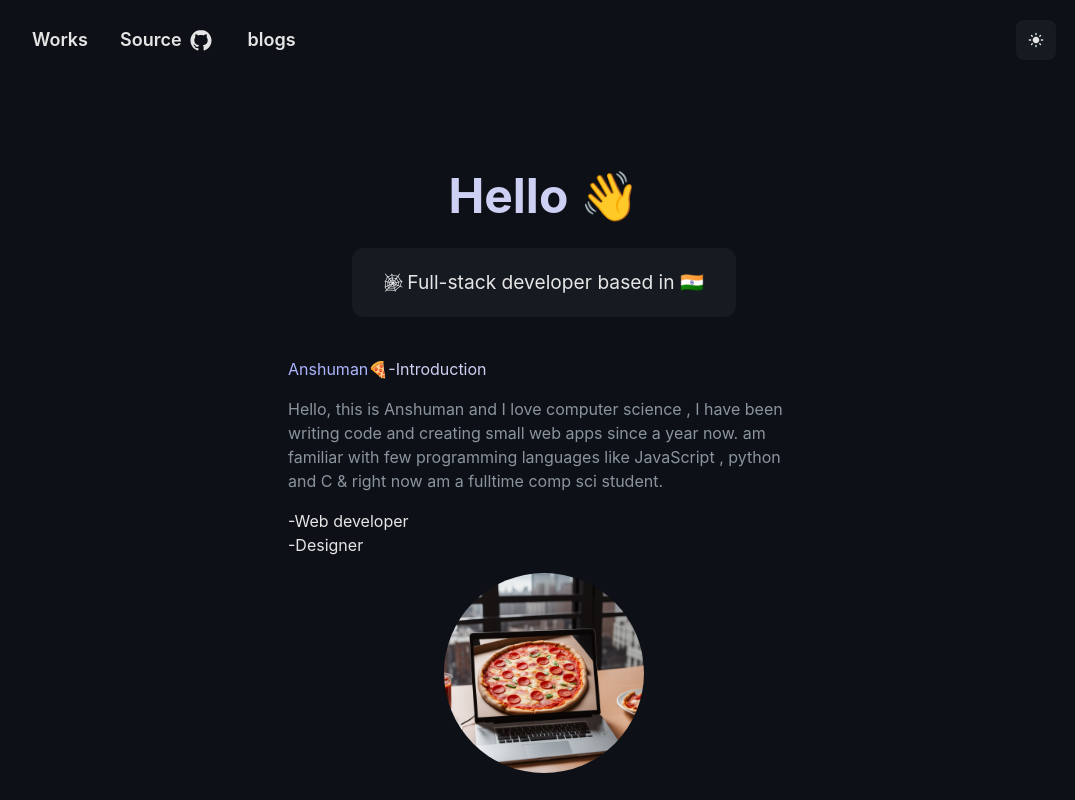
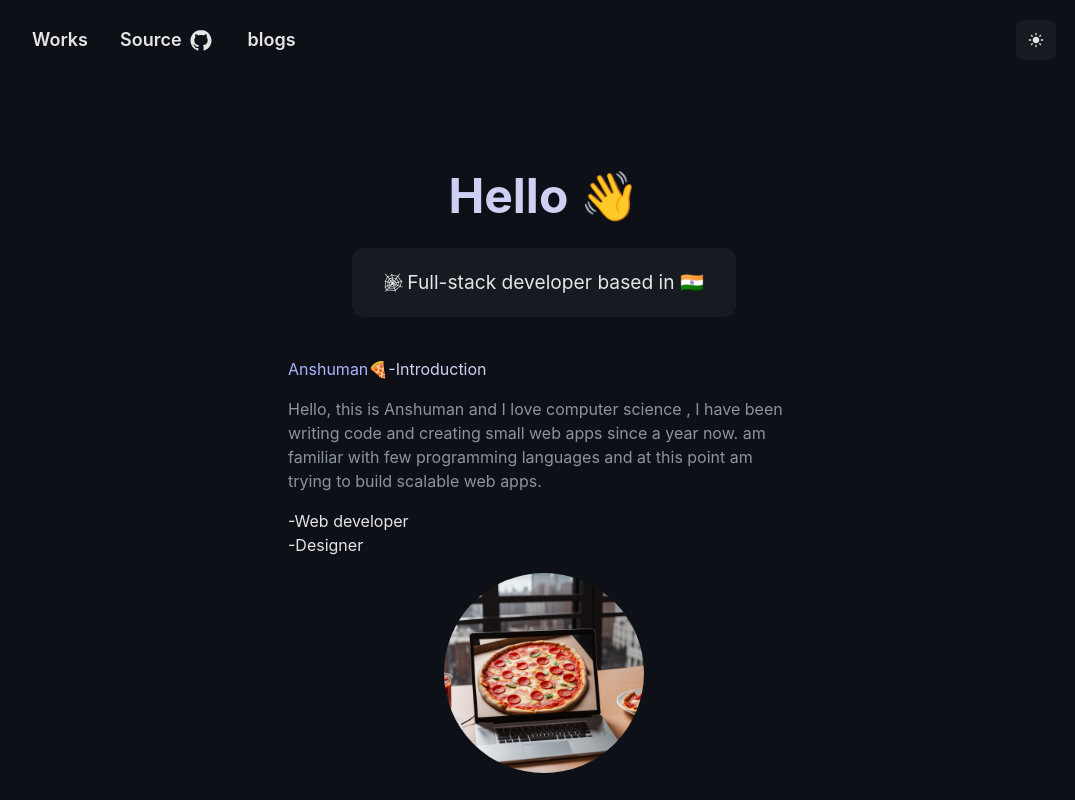
Before and after one commit to anshumancodes/anshumancdx.xyz, a React (Vite) app in the folder app/: page / in a window 1280 px wide. Shown: the top 800 px of the page, without its empty margins (96-1171 px from the left). Built offline with nearby package versions, Linux system fonts and the light colour scheme; a web font is replaced by a local one.

Commit message:
updated introduction text

```diff
--- a/app/src/components/Introduction.jsx
+++ b/app/src/components/Introduction.jsx
@@ -12,7 +12,7 @@ const Introduction = ({isDarkMode}) => {
 
         <p className="text-white-smoke-color">
           Hello, this is Anshuman and I love computer science , I have been writing code and creating small web apps since a year now.
-          am familiar with few programming languages like JavaScript , python and C & right now am a fulltime comp sci student.
+          am familiar with few programming languages and at this point am trying to build scalable web apps.
         </p>
 
         <span>
```
